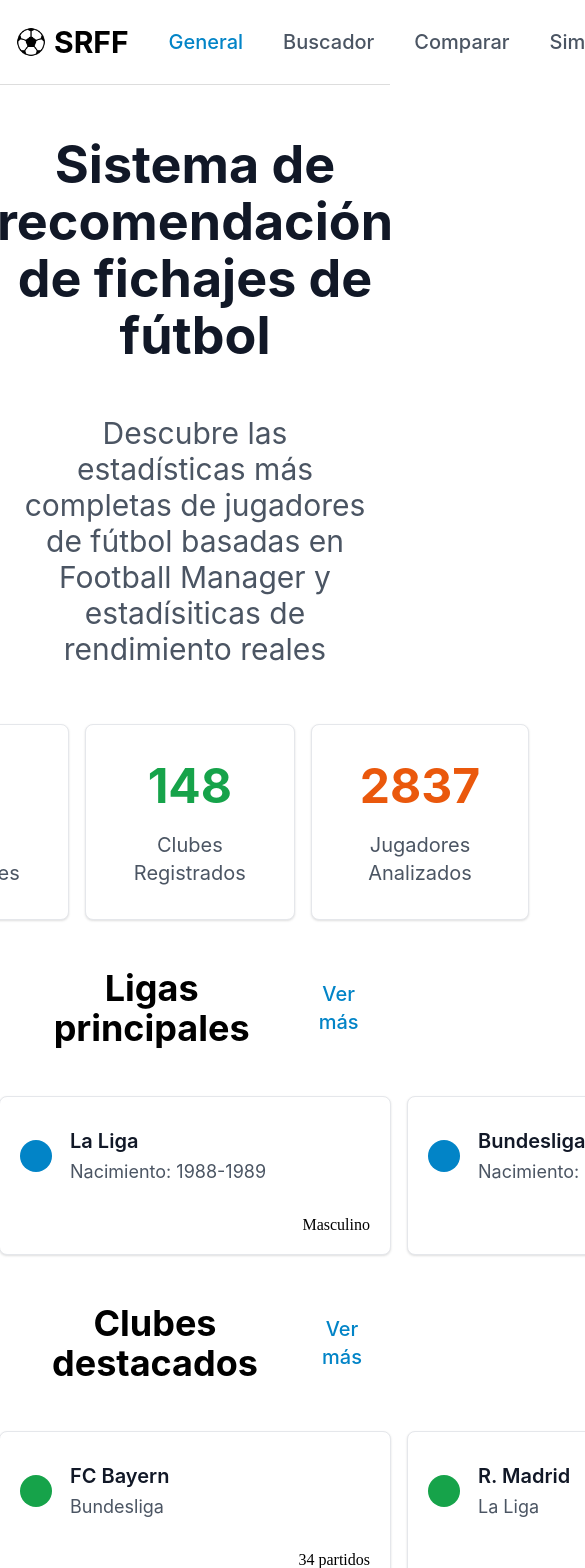
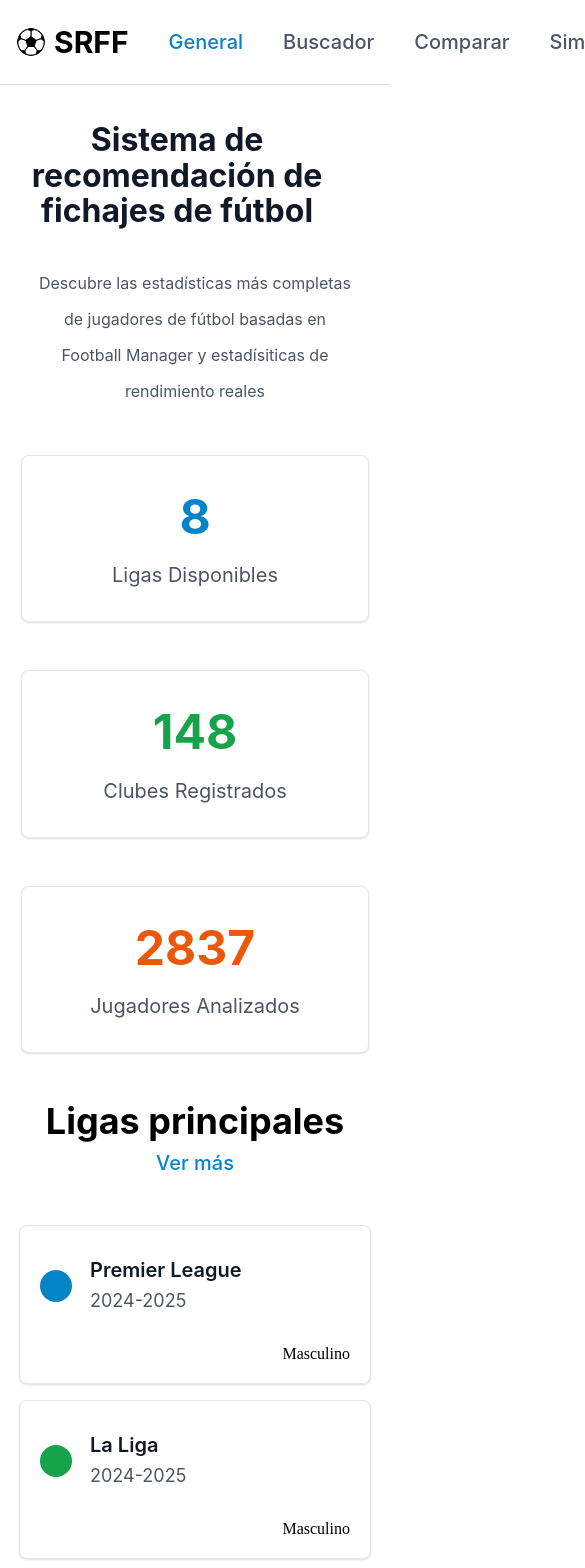
Before and after one commit to Final-master-s-project-Thesis/Frontend, an Angular app: page /general in a window 390 px wide. Shown: the top 1568 px of the page, 585 px wide, since content can reach past the window. Built offline with nearby package versions, Linux system fonts and the light colour scheme; no server answers.

Commit message:
making little by little responsive

```diff
--- a/src/app/pages/filter-leagues/filter-leagues.css
+++ b/src/app/pages/filter-leagues/filter-leagues.css
@@ -0,0 +1,57 @@
+.center {
+  display: flex;
+  flex-direction: column;
+  align-items: center;
+  justify-content: center;
+  text-align: center;
+}
+
+.column {
+  display: flex;
+  flex-direction: column;
+  gap: 1rem;
+  margin-bottom: 16px;
+  margin-top: 16px;
+}
+
+.row {
+  display: flex;
+  flex-direction: row;
+  height: max-content;
+  align-items: space-between;
+  justify-content: center;
+  text-align: center;
+  gap: 1rem;
+  margin-bottom: 16px;
+  margin-top: 16px;
+}
+
+.subtitle {
+  margin-top: 0;
+  text-align: center;
+  max-width: 1100px;
+}
+
+.nomargin {
+  margin: 0;
+}
+
+.nopadding {
+  padding: 0;
+}
+
+.loading-container {
+  display: flex;
+  justify-content: center;
+  align-items: center;
+  height: 100vh;
+  font-size: 1.5rem;
+  color: var(--color-gray);
+}
+
+@media (max-width: 850px) {
+  .text-base-regular {
+    text-align: center;
+    font-size: 1.75rem;
+  }
+}
--- a/src/app/pages/filter-leagues/filter-leagues.html
+++ b/src/app/pages/filter-leagues/filter-leagues.html
@@ -1 +1,28 @@
-<p>filter-leagues works!</p>
+<div *ngIf="!isLoading">
+  <div class="column">
+    <h1 class="text-xxxl-bold text-dark center">Ligas de fútbol</h1>
+    <div class="center">
+      <h2 class="text-lg-regular text-gray subtitle">
+        Selecciona una liga para iniciar la busqueda avanzada de jugadores
+      </h2>
+    </div>
+  </div>
+
+  <div class="column" style="margin-top: 60px">
+    <label class="text-base-regular text-gray">Mostrando ligas de fútbol:</label>
+
+    <div class="row" style="display: flex; flex-wrap: wrap; gap: 20px; justify-content: center">
+      <card-team
+        *ngFor="let league of leagues; let i = index"
+        [name]="league.competition_name"
+        [subname]="'2024 - 2025'"
+        [data]="league.gender == 'M' ? 'Masculino' : 'Femenino'"
+        [color]="colors[i % colors.length]"
+        [id]="league.league_id.toString()"
+        (cardSelected)="handleLeagueSelected($event)"
+        style="cursor: pointer"
+      ></card-team>
+    </div>
+  </div>
+</div>
+<div *ngIf="isLoading" class="loading-container">Cargando...</div>
--- a/src/app/pages/filter-leagues/filter-leagues.ts
+++ b/src/app/pages/filter-leagues/filter-leagues.ts
@@ -1,11 +1,43 @@
-import { Component } from '@angular/core';
+import { Component, OnInit } from '@angular/core';
+import { Router } from '@angular/router';
+import { LeaguesService } from '../../core/services/leagues.service';
+import { LoadedDataService } from '../../core/services/loaded-data.service';
+import { League } from '../../core/models/league/league';
+import { CommonModule } from '@angular/common';
+import { CardTeam } from '../../shared/components/card-team/card-team';
 
 @Component({
   selector: 'app-filter-leagues',
-  imports: [],
+  standalone: true,
+  imports: [CommonModule, CardTeam],
   templateUrl: './filter-leagues.html',
-  styleUrl: './filter-leagues.css'
+  styleUrls: ['./filter-leagues.css'],
 })
-export class FilterLeagues {
+export class FilterLeagues implements OnInit {
+  isLoading = true;
+  leagues: League[] = [];
+  colors = ['#0284c7', '#16a34a', '#ea580c', '#dc2626', '#9333ea'];
 
+  constructor(
+    private router: Router,
+    private leaguesService: LeaguesService,
+    private loadedDataService: LoadedDataService
+  ) {}
+
+  ngOnInit() {
+    this.leagues = this.loadedDataService.getLeagues();
+
+    if (this.leagues.length == 0) {
+      this.leaguesService.getLeagues().subscribe((leagues: League[]) => {
+        this.leagues = leagues;
+        this.loadedDataService.setLeagues(leagues);
+      });
+    }
+
+    this.isLoading = false;
+  }
+
+  handleLeagueSelected(id: String) {
+    this.router.navigate(['/filter-clubs'], { queryParams: { league_id: id } });
+  }
 }
--- a/src/app/pages/general/general.css
+++ b/src/app/pages/general/general.css
@@ -10,20 +10,15 @@
   display: flex;
   flex-direction: column;
   gap: 1rem;
-  margin-bottom: 16px;
-  margin-top: 16px;
+  margin: 16px 0;
 }
 
 .row {
   display: flex;
-  flex-direction: row;
-  height: max-content;
-  align-items: space-between;
+  flex-wrap: wrap; /* permite que los elementos bajen de línea */
   justify-content: center;
-  text-align: center;
   gap: 1rem;
-  margin-bottom: 16px;
-  margin-top: 16px;
+  margin: 16px 0;
 }
 
 .subtitle {
@@ -33,7 +28,9 @@
 }
 
 .card {
-  width: 390px;
+  flex: 1 1 280px; /* se adapta entre 280px y todo lo disponible */
+  max-width: 390px; /* ancho máximo */
+  min-width: 250px; /* evita que se haga muy pequeño */
 }
 
 .nomargin {
@@ -50,5 +47,43 @@
   align-items: center;
   height: 100vh; /* Full viewport height */
   font-size: 1.5rem;
-  color: #555;
+  color: var(--color-gray);
 }
+
+/* 📱 Responsividad */
+@media (max-width: 768px) {
+  .row {
+    flex-direction: column;
+    justify-content: center;
+    align-items: center;
+  }
+
+  .card {
+    flex: 1 1 100%; /* ocupa todo el ancho en móviles */
+    max-width: 100%;
+  }
+
+  .title {
+    max-width: 90%;
+    font-size: 2rem;
+    text-align: center;
+  }
+
+  .subtitle {
+    max-width: 90%;
+    font-size: 1rem;
+  }
+
+  .section {
+    flex-direction: column;
+    align-items: center;
+    font-size: 1rem;
+    gap: 0.5rem;
+  }
+}
+
+@media (min-width: 769px) and (max-width: 1200px) {
+  .card {
+    flex: 1 1 calc(50% - 1rem); /* dos por fila en tablets */
+  }
+}
--- a/src/app/pages/general/general.html
+++ b/src/app/pages/general/general.html
@@ -1,6 +1,8 @@
 <div *ngIf="!isLoading">
   <div class="column">
-    <h1 class="text-xxxl-bold text-dark center">Sistema de recomendación de fichajes de fútbol</h1>
+    <h1 class="text-xxxl-bold text-dark center title" style="text-align: center">
+      Sistema de recomendación de fichajes de fútbol
+    </h1>
     <div class="center">
       <h2 class="text-lg-regular text-gray subtitle">
         Descubre las estadísticas más completas de jugadores de fútbol basadas en Football Manager y
@@ -25,8 +27,8 @@
   </div>
 
   <div class="column">
-    <div class="row" style="justify-content: space-between">
-      <p class="nomargin text-xl-bold">Ligas principales</p>
+    <div class="row section" style="justify-content: space-between">
+      <p class="nomargin text-xl-bold" style="text-align: center">Ligas principales</p>
       <button
         class="see-more nopadding text-base-medium text-blue"
         (click)="navigateToFilterLeague()"
@@ -37,7 +39,7 @@
     <div class="row">
       <card-team
         name="Premier League"
-        subname="Nacimiento: 1888-1889"
+        subname="2024-2025"
         data="Masculino"
         color="#0284c7"
         id="9"
@@ -46,18 +48,18 @@
       </card-team>
       <card-team
         name="La Liga"
-        subname="Nacimiento: 1988-1989"
+        subname="2024-2025"
         data="Masculino"
-        color="#0284c7"
+        color="#16a34a"
         id="12"
         (cardSelected)="handleLeagueSelected($event)"
       >
       </card-team>
       <card-team
         name="Bundesliga"
-        subname="Nacimiento: 1988-1989"
+        subname="2024-2025"
         data="Masculino"
-        color="#0284c7"
+        color="#ea580c"
         id="20"
         (cardSelected)="handleLeagueSelected($event)"
       >
@@ -67,7 +69,7 @@
 
   <div class="column">
     <div class="row" style="justify-content: space-between">
-      <p class="nomargin text-xl-bold">Clubes destacados</p>
+      <p class="nomargin text-xl-bold" style="text-align: center">Clubes destacados</p>
       <button
         class="see-more nopadding text-base-medium text-blue"
         (click)="navigateToFilterClub()"
@@ -80,7 +82,7 @@
         name="Barcelona"
         subname="La Liga"
         data="38 partidos"
-        color="#16a34a"
+        color="#0284c7"
         id="206d90db"
         (cardSelected)="handleClubSelected($event)"
       >
@@ -98,7 +100,7 @@
         name="R. Madrid"
         subname="La Liga"
         data="38 partidos"
-        color="#16a34a"
+        color="#ea580c"
         id="53a2f082"
         (cardSelected)="handleClubSelected($event)"
       >
@@ -108,7 +110,7 @@
 
   <div class="column">
     <div class="row" style="justify-content: space-between">
-      <p class="nomargin text-xl-bold">Jugadores destacados</p>
+      <p class="nomargin text-xl-bold" style="text-align: center">Jugadores destacados</p>
       <button class="see-more nopadding text-base-medium text-blue" (click)="navigateToSearch()">
         Ver más
       </button>
@@ -118,7 +120,7 @@
         name="Marcos Llorente"
         subname="ESP"
         data="28 años - 78.000.000 €"
-        color="#ea580c"
+        color="#0284c7"
         id="02c15616"
         (cardSelected)="handlePlayerSelected($event)"
       >
@@ -127,7 +129,7 @@
         name="Gavi"
         subname="ESP"
         data="18 años - 140.500.000 €"
-        color="#ea580c"
+        color="#16a34a"
         id="19cae58d"
         (cardSelected)="handlePlayerSelected($event)"
       >
--- a/src/app/pages/general/general.ts
+++ b/src/app/pages/general/general.ts
@@ -1,4 +1,4 @@
-import { Component } from '@angular/core';
+import { Component, OnInit } from '@angular/core';
 import { CommonModule } from '@angular/common';
 import { ActivatedRoute, Router } from '@angular/router';
 import { CardTeam } from '../../shared/components/card-team/card-team';
@@ -8,7 +8,7 @@ import { CountriesService } from '../../core/services/countries.service';
 import { Country } from '../../core/models/country/country';
 import { Club } from '../../core/models/club/club';
 import { League } from '../../core/models/league/league';
-import { LoadedDataService } from '../../core/services/loaded-data';
+import { LoadedDataService } from '../../core/services/loaded-data.service';
 
 @Component({
   selector: 'app-general',
@@ -17,7 +17,7 @@ import { LoadedDataService } from '../../core/services/loaded-data';
   templateUrl: './general.html',
   styleUrls: ['./general.css'],
 })
-export class General {
+export class General implements OnInit {
   isLoading: boolean = true;
   countries: Country[] = [];
   clubs: Club[] = [];
@@ -30,21 +30,38 @@ export class General {
     private leagueservice: LeaguesService,
     private countryservice: CountriesService,
     private loadedDataService: LoadedDataService
-  ) {
+  ) {}
+
+  ngOnInit() {
+    this.loadData();
+    this.isLoading = false;
+  }
+
+  loadData() {
+    this.countries = this.loadedDataService.getCountries();
+    this.clubs = this.loadedDataService.getClubs();
+    this.leagues = this.loadedDataService.getLeagues();
+
+    if (this.countries.length == 0) {
       this.countryservice.getCountries().subscribe((countries: Country[]) => {
         this.countries = countries;
         this.loadedDataService.setCountries(countries);
       });
+    }
+
+    if (this.clubs.length == 0) {
       this.clubservice.getClubs().subscribe((clubs: Club[]) => {
         this.clubs = clubs;
         this.loadedDataService.setClubs(clubs);
       });
+    }
+
+    if (this.leagues.length == 0) {
       this.leagueservice.getLeagues().subscribe((leagues: League[]) => {
         this.leagues = leagues;
         this.loadedDataService.setLeagues(leagues);
       });
-
-    this.isLoading = false;
+    }
   }
 
   navigateToPlayer() {
--- a/src/app/shared/components/card-team/card-team.css
+++ b/src/app/shared/components/card-team/card-team.css
@@ -8,6 +8,12 @@
   padding: 20px;
   padding-left: 30px;
   max-width: 340px;
+}
+
+@media screen and (max-width: 768px) {
+  .card-caracteristic {
+    width: 300px;
+  }
 }
 
 .circulo {
--- a/src/styles.css
+++ b/src/styles.css
@@ -3,7 +3,7 @@
    ============================== */
 
 .container {
-  max-width: 1200px;
+  max-width: 1400px;
   margin: 0 auto;
   padding: 0 1rem; /* 16px */
 }
```
Also changed, not shown: src/app/core/models/league/league.ts (+4 -4 lines), src/app/core/services/loaded-data.service.ts (renamed from src/app/core/services/loaded-data.ts). Lines whose indentation alone changed are shown as unchanged.
